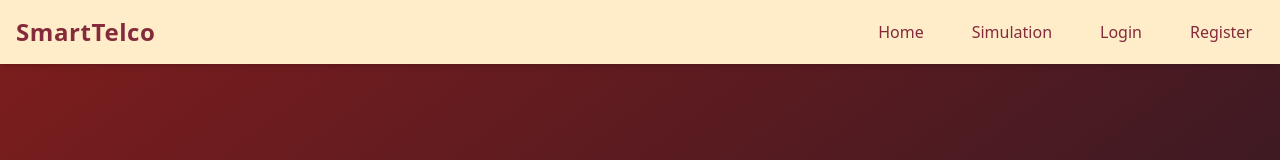
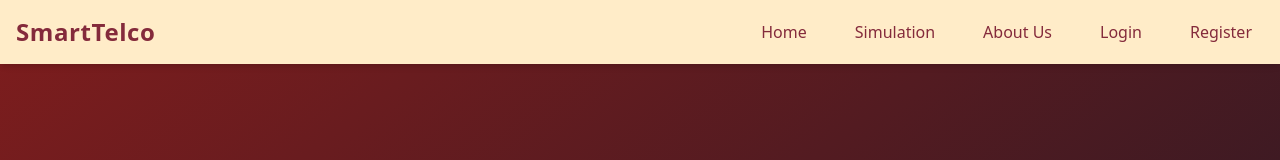
Before and after one commit to MargohanL23/SmartTelco-ForTimFEBE, a Vue app in the folder SmartTelco-FrontEnd/: page /login in a window 1280 px wide. Shown: the top 160 px of the page. Built offline with nearby package versions, Linux system fonts and the light colour scheme.

Commit message:
about us file

```diff
--- a/SmartTelco-FrontEnd/src/components/Header.vue
+++ b/SmartTelco-FrontEnd/src/components/Header.vue
@@ -23,6 +23,13 @@
             class="hover:text-white hover:bg-[#842A3B] px-3 py-1 rounded transition"
           >
             Simulation
+          </RouterLink>
+
+          <RouterLink
+            to="/about"
+            class="hover:text-white hover:bg-[#842A3B] px-3 py-1 rounded transition"
+          >
+            About Us
           </RouterLink>
 
           <!-- Jika BELUM login -->
```
Also changed, not shown: SmartTelco-FrontEnd/src/views/AboutUsView.vue (added).
